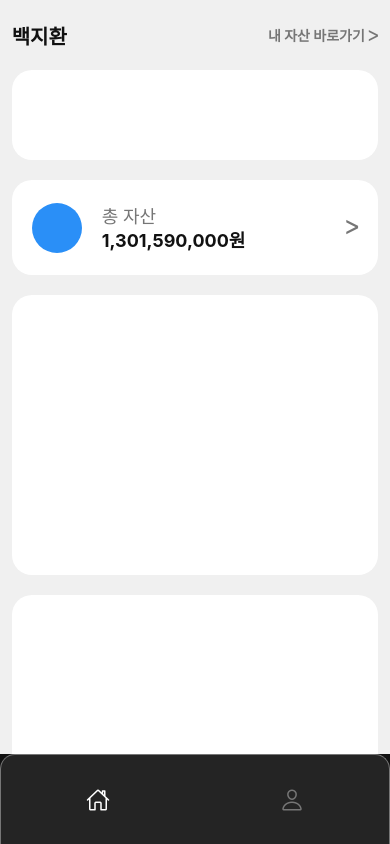
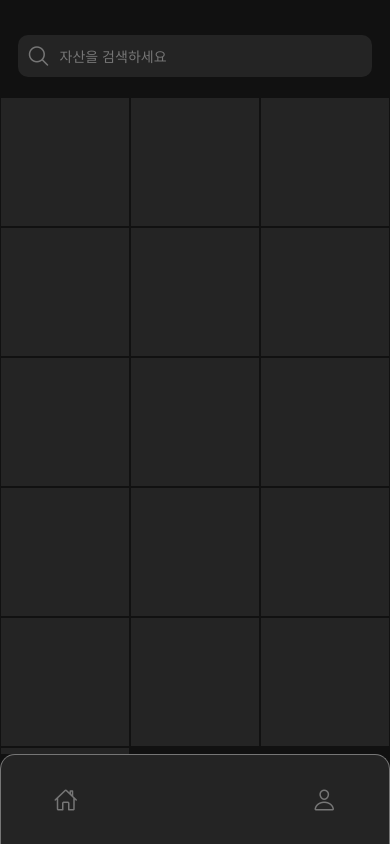
Before and after one commit to WooJunJiHo/SIDI-Device-Interface, a React Native app: screen /Search in a window 390 px wide. Built offline with nearby package versions, Linux system fonts and the light colour scheme.

Commit message:
TRU-14
1. 검색 스크린 틀 제작

```diff
--- a/App.tsx
+++ b/App.tsx
@@ -8,6 +8,7 @@ import { createStackNavigator } from '@react-navigation/stack';
 import AssetsMoreColor from './screens/AssetsMoreColor';
 import Main from './screens/Main';
 import TotalAsset from './screens/TotalAsset';
+import Search from './screens/Search';
 
 
 //탭바 스타일
@@ -23,19 +24,9 @@ const Stack = createStackNavigator();
 
 
 const MainStack = () => (
-    <Stack.Navigator>
-        <Stack.Screen
-            name="Main"
-            component={Main}
-            options={{ headerShown: false }}
-        />
-        <Stack.Screen
-            name="TotalAsset"
-            component={TotalAsset}
-            options={{
-                headerShown: false,
-            }}
-        />
+    <Stack.Navigator screenOptions={{ headerShown: false }}>
+        <Stack.Screen name="Main" component={Main} />
+        <Stack.Screen name="TotalAsset" component={TotalAsset} />
     </Stack.Navigator>
 );
 
@@ -47,23 +38,16 @@ const MainStack = () => (
 export default function App() {
     return (
         <NavigationContainer>
-            <Tab.Navigator tabBar={(props) => <TabBar {...props} />}>
-                <Tab.Screen
-                    name='Home'
-                    component={MainStack}
-                    options={{
-                        headerShown: false,
-                        tabBarLabel: () => null,
-                        tabBarIcon: () => (
-                            <Icon
-                                name='home-outline'
-                                size={24}
-                                color='black'
-                            />
-                        ),
-                    }}
-                />
-                <Tab.Screen name='AssetsMoreColor' component={AssetsMoreColor} options={{ headerShown: false }} />
+            <Tab.Navigator
+                screenOptions={{
+                    headerShown: false,
+                    tabBarLabel: () => null,
+                }}
+                tabBar={(props) => <TabBar {...props} />}
+            >
+                <Tab.Screen name='Home' component={MainStack} />
+                <Tab.Screen name='Search' component={Search} />
+                <Tab.Screen name='AssetsMoreColor' component={AssetsMoreColor} />
             </Tab.Navigator>
         </NavigationContainer>
     );
--- a/components/styles/DarkMode.js
+++ b/components/styles/DarkMode.js
@@ -2,6 +2,8 @@ import { StyleSheet } from "react-native";
 
 
 const backgroundColor = StyleSheet.create({
+
+    //전체 화면
     darkView: {
         backgroundColor: '#111'
     },
@@ -9,6 +11,7 @@ const backgroundColor = StyleSheet.create({
         backgroundColor: '#F0F0F0'
     },
 
+    //서브 화면
     darkSubView: {
         backgroundColor: '#242424'
     },
@@ -16,12 +19,21 @@ const backgroundColor = StyleSheet.create({
         backgroundColor: '#FFF'
     },
 
+    //텍스트
     darkMainText: {
         color: '#FFF',
     },
     lightMainText: {
         color: '#111'
     },
+
+    //검색창
+    darkTextInput: {
+        backgroundColor: '#242424',
+    },
+    lightTextInput: {
+        backgroundColor: '#F0F0F0',
+    },
 })
 
 export default backgroundColor
--- /dev/null
+++ b/screens/Search.js
@@ -0,0 +1,125 @@
+import {
+    SafeAreaView,
+    StyleSheet,
+    View,
+    Text,
+    TextInput,
+    ScrollView,
+    TouchableOpacity,
+    Dimensions,
+} from 'react-native'
+import { useState } from 'react';
+
+//아이콘
+import Icon from '../components/styles/Icons';
+
+//다크모드
+import DarkMode from '../components/styles/DarkMode'
+
+
+const Search = (props) => {
+    //다크모드
+    const [ui, setUI] = useState(false);
+
+    //검색바
+    const [search, setSearch] = useState('');
+
+    //리스트
+    const [list, setList] = useState([1, 2, 3, 4, 5, 6, 7, 8, 9, 10, 11, 12, 13, 14, 15, 16]);
+
+
+    return (
+        <SafeAreaView
+            style={[
+                ui != false ? DarkMode.lightView : DarkMode.darkView,
+                {
+                    flex: 1,
+                }
+            ]}
+        >
+            {/* 검색바 */}
+            <View style={{ alignItems: 'center' }}>
+                <View
+                    style={[
+                        ui != false ? DarkMode.lightTextInput : DarkMode.darkTextInput,
+                        styles.searchSection
+                    ]}
+                >
+                    <TouchableOpacity style={{ margin: 9, }}>
+                        <Icon
+                            style={styles.searchIcon}
+                            name='search-outline'
+                            size={24}
+                            color='#767676'
+                        />
+                    </TouchableOpacity>
+                    <TextInput
+                        style={styles.searchTextInput}
+                        value={search}
+                        onChangeText={(e) => { setSearch(e) }}
+                        placeholder='자산을 검색하세요'
+                        placeholderTextColor='#767676'
+                        color='white'
+                        multiline={false}
+                        maxLength={100}
+                    />
+                </View>
+            </View>
+
+            {/* 자산 목록 */}
+
+            <ScrollView>
+                <View style={styles.listSection}>
+                    {list.map((item, idx) => (
+                        <TouchableOpacity
+                            key={idx}
+                            style={[styles.listView, { height: Dimensions.get('window').width / 3 }]}
+                        >
+
+                        </TouchableOpacity>
+                    ))}
+                </View>
+            </ScrollView>
+
+
+        </SafeAreaView>
+    )
+}
+
+
+export default Search
+
+
+
+
+const styles = StyleSheet.create({
+
+    //검색바
+    searchSection: {
+        height: 42,
+        width: '91%',
+        marginTop: 35,
+        borderRadius: 10,
+        flexDirection: 'row',
+        alignItems: 'center',
+    },
+    searchTextInput: {
+        flex: 1,
+        paddingRight: 12,
+    },
+
+
+    //자산 목록
+    listSection: {
+        flex: 1,
+        flexDirection: 'row',
+        flexWrap: 'wrap',
+        marginTop: 20,
+    },
+    listView: {
+        width: '33.3%',
+        backgroundColor: '#242424',
+        borderWidth: 1,
+        borderColor: '#111'
+    },
+})
```
